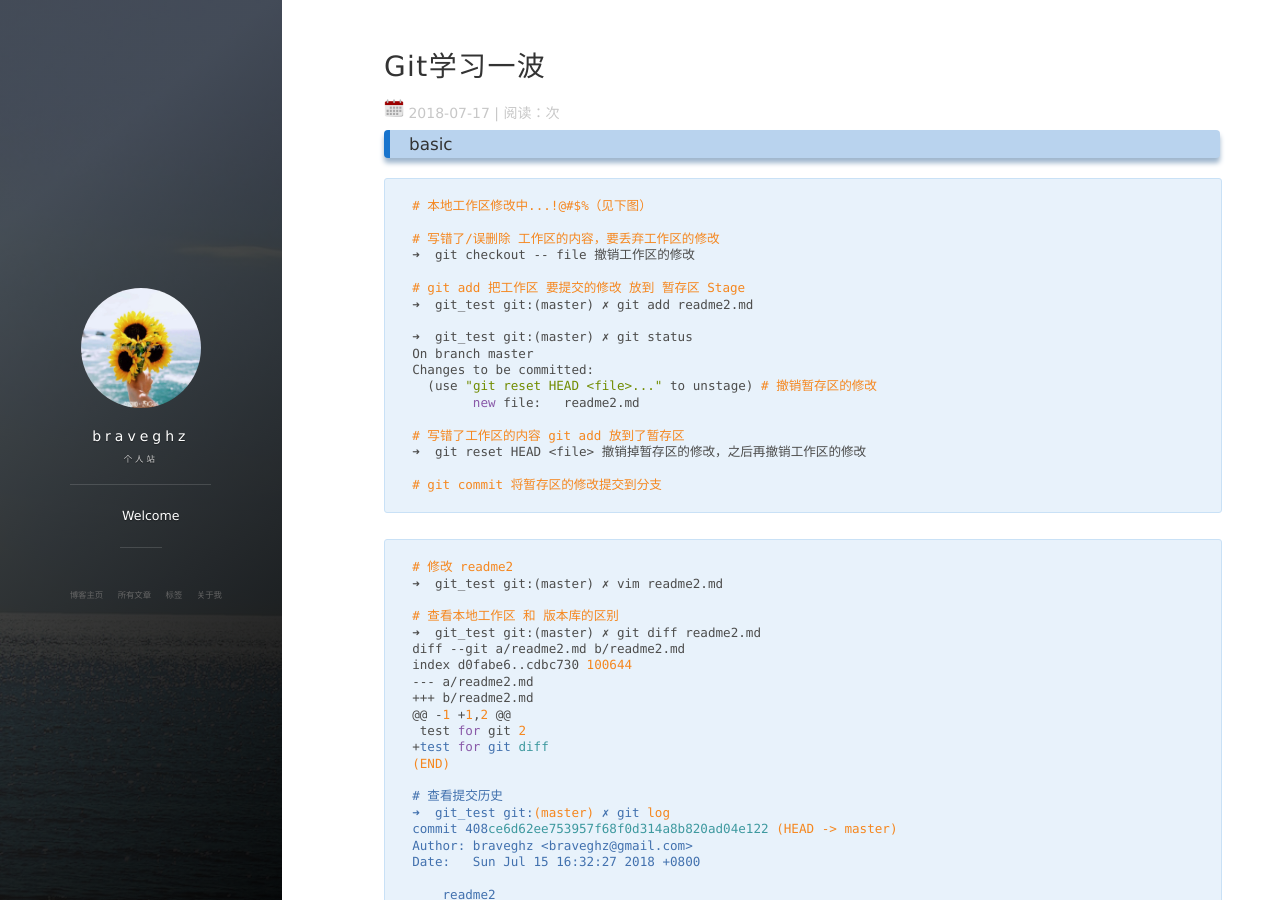
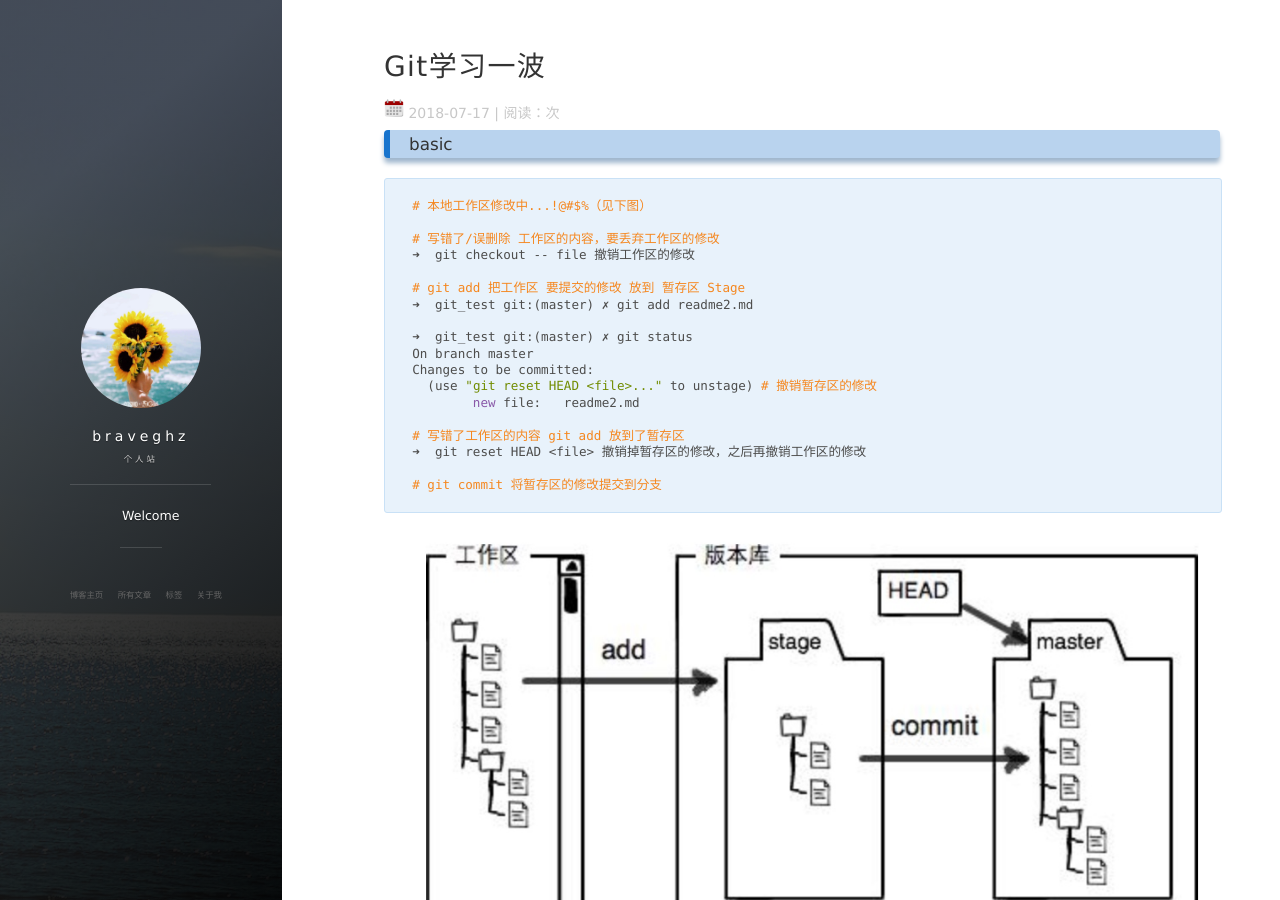
Before and after one commit to braveghz/braveghz.github.io, a Jekyll site: the page built from _posts/2018-07-17-Git学习一波.md, in a window 1280 px wide and 900 px high. Built offline with Jekyll 4.4.1, drawn with Linux system fonts in a browser that asks for light colours; nearby versions of some CDN libraries; comment, search, counter and statistics services are not loaded.

Commit message:
Git学习

````diff
--- a/_posts/2018-07-17-Git学习一波.md
+++ b/_posts/2018-07-17-Git学习一波.md
@@ -27,7 +27,7 @@ Changes to be committed:
 
 # git commit 将暂存区的修改提交到分支
 ```
-  ![](images/2018-07-17-Git学习一波/15317050262493.jpg)
+  ![](/images/2018-07-17-Git学习一波/15317050262493.jpg)
 
 
 ```sh
````
